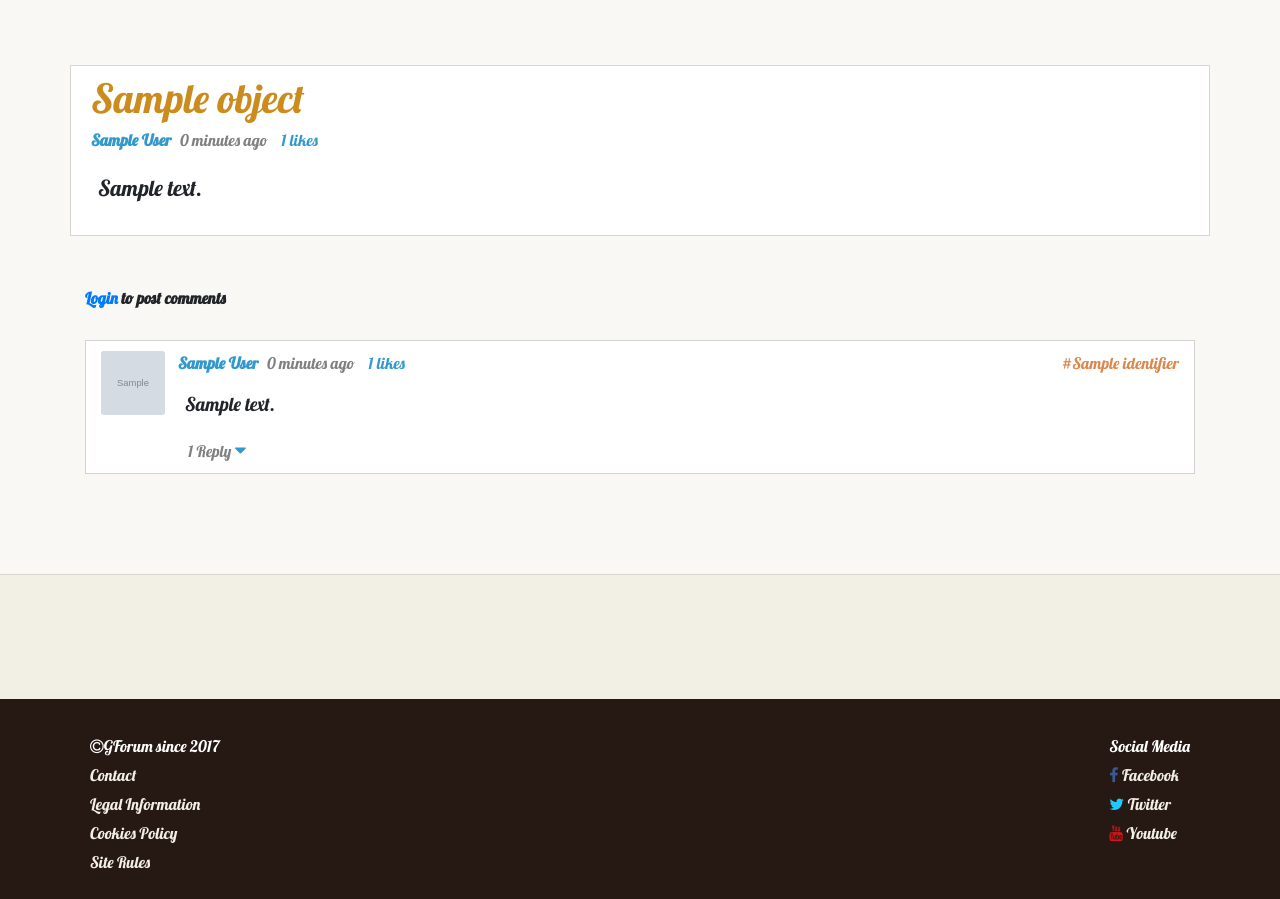
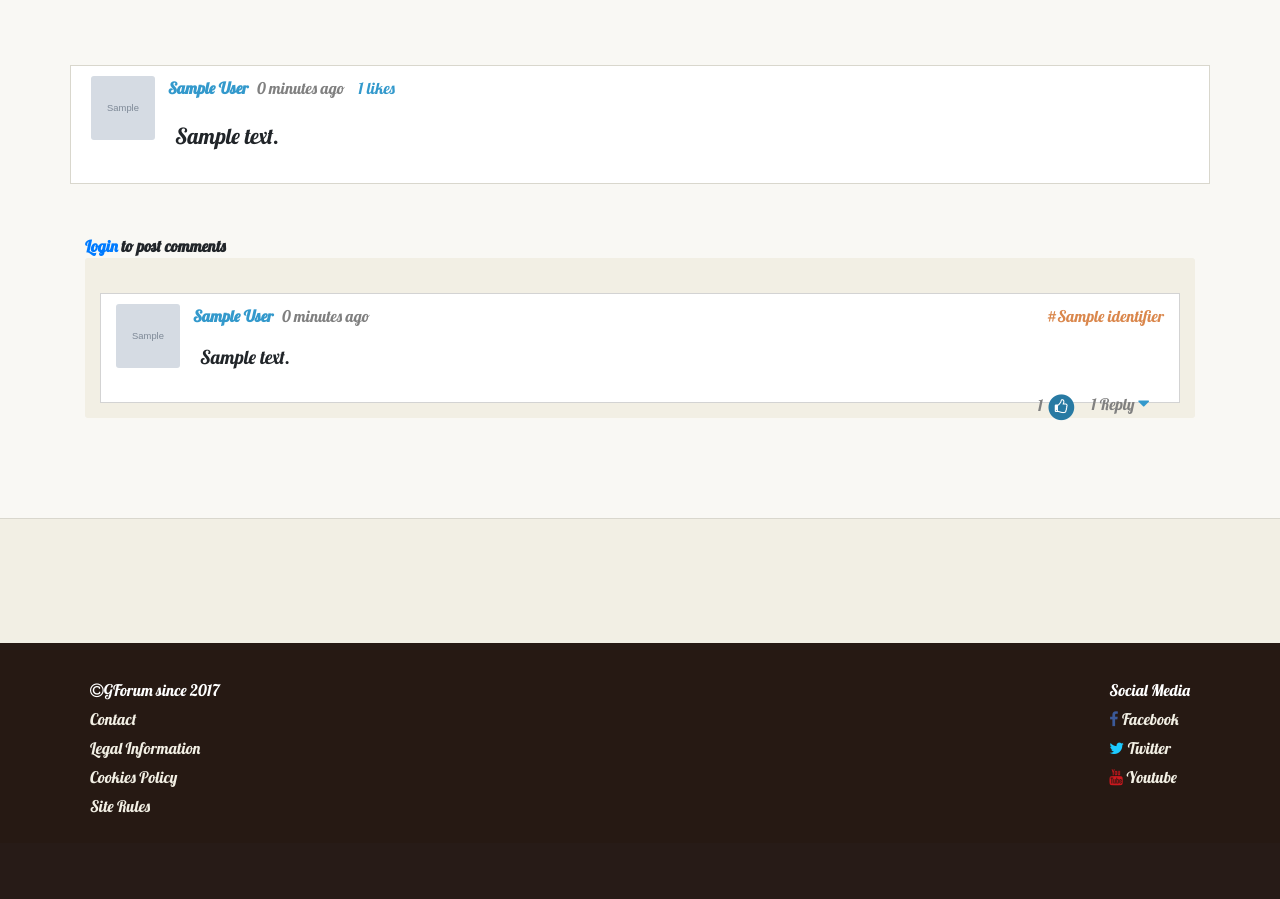
Before and after one commit to Razboi/GForum, a Django app: template templates/posts/post_detail.html in a window 1280 px wide. Shown: the part 220-1119 px from the top of the page. After the commit the page ends 1033 px from the top, so only its background shows below. Run offline with Django 3.2, Linux system fonts and the light colour scheme; the template is opened without the code that fills it: most values are stand-ins (such as "Sample title", 1, 10 or a date in 2020); grey boxes marked "Sample" are stand-in pictures; some libraries are stand-ins or nearby versions.

Commit message:
Improved comments and post style

```diff
--- a/static/css/base.css
+++ b/static/css/base.css
@@ -467,8 +467,16 @@ p {
 	cursor: pointer;
 }
 
+.options {
+  visibility: hidden;
+}
+
 .edit_and_delete:hover {
 	color: #d5a34a;
+}
+
+#post_content:hover .edit_and_delete {
+  visibility: visible;
 }
 
 .back_to_forum {
@@ -509,6 +517,26 @@ p {
 	color: #3399cc;
 }
 
+#comments_list {
+  background: #F2EFE4;
+  padding: 15px;
+  border-radius: 3px;
+}
+
+.num_likes {
+  float: right;
+  color: grey;
+  margin-right: 15px;
+}
+
+.num_likes .fa-stack {
+  font-size: 15px;
+}
+
+.num_likes .fa-circle {
+  color: #287aa3;
+}
+
 .save_button {
 	background: #3399cc;
 	color: white;
@@ -526,12 +554,16 @@ p {
 }
 
 .commentContainer {
-	margin-top: 30px;
+	margin-top: 20px;
 	border: 1px solid lightgrey;
 	background: white;
 	position: relative;
 	padding-top: 10px;
 	padding-bottom: 10px;
+}
+
+.commentContainer:hover .options {
+  visibility: visible;
 }
 
 .commentContainer p {
@@ -571,7 +603,7 @@ p {
 
 .parent_content {
 	color: white;
-	background: rgba(0, 0, 0, 0.905);
+	background: rgba(0, 0, 0, 0.9);
 	display: none;
 	z-index: 2;
 	position: absolute;
@@ -622,9 +654,10 @@ p {
 
 .replies_link {
 	color: grey !important;
-	margin-left: 10px;
+	margin-right: 15px;
 	cursor: pointer;
 	text-decoration: none !important;
+  float: right;
 }
 
 .replies_link i {
--- a/static/js/base.js
+++ b/static/js/base.js
@@ -27,4 +27,10 @@ $(document).ready(function(){
     $("#comment_form").toggle();
   });
 
+  $(".parent_content_body").text(function(index, currentText) {
+    if (currentText.length > 350) {
+      return currentText.substr(0,350) + " ...";
+    }
+  });
+
 });
--- a/templates/comments/comment_list.html
+++ b/templates/comments/comment_list.html
@@ -16,6 +16,7 @@
   {% endif %}
 
   <!--- Comments --->
+  <div id="comments_list">
     {% for comment in comment_list %}
       <!--- Comment info --->
       <div class="container-fluid commentContainer">
@@ -25,9 +26,7 @@
           <span class="comment_identifier">#{{ comment.identifier }} </span>
           <b class="comment_author"><a href="{% url 'accounts:profile' user=comment.author.username %}">{{ comment.author }}</a></b>
           <span class="comment_info"> {{ comment.created|timesince }} ago</span>
-        {% if comment.score.count > 0 %}
-        <span class="comment_likes_count">{{ comment.score.count }} likes</span>
-        {% endif %}
+
 
           <!--- If its a reply show parent identifier and content on hover --->
           {% if comment.is_reply %}
@@ -35,7 +34,7 @@
           <!--- Parent content --->
           <div class="parent_content">
             <b>{{ comment.parent.author }}</b>
-          <p>{{ comment.parent.content }}</p>
+            <p class="parent_content_body">{{ comment.parent.content }}</p>
           </div>
           {% endif %}
 
@@ -43,25 +42,26 @@
           <p>{{ comment.content }}</p>
           <!--- Options --->
           {% if comment.author == request.user %}
-        <b><a href="{% url 'comment:update' pk=comment.pk %}" class="edit_and_delete">Edit</a></b>
-        <b><a href="{% url 'comment:delete' pk=comment.pk %}" class="edit_and_delete">Delete</a></b>
+          <b><a href="{% url 'comment:update' pk=comment.pk %}" class="edit_and_delete options">Edit</a></b>
+          <b><a href="{% url 'comment:delete' pk=comment.pk %}" class="edit_and_delete options">Delete</a></b>
           {% endif %}
 
           <!--- Reply option and form --->
           {% if user.is_authenticated and comment.author != request.user %}
           {% if request.user in comment.score.all %}
-        <span class="comment_likes_done"><a href="{% url 'comment:like' pk=comment.pk %}"><i class="fa fa-thumbs-up"></i></a></span>
+          <span class="comment_likes_done options"><a href="{% url 'comment:like' pk=comment.pk %}"><i class="fa fa-thumbs-up"></i></a></span>
           {% else %}
-        <span class="comment_likes"><a href="{% url 'comment:like' pk=comment.pk %}"><i class="fa fa-thumbs-o-up"></i></a></span>
+          <span class="comment_likes options"><a href="{% url 'comment:like' pk=comment.pk %}"><i class="fa fa-thumbs-o-up"></i></a></span>
           {% endif %}
-        <b><a href="{% url 'reports:comment' pk=comment.pk %}" class="edit_and_delete report_link">Report</a></b>
-        <b><a href="javascript:" class="edit_and_delete reply_link">Reply</a></b>
+          <b><a href="{% url 'reports:comment' pk=comment.pk %}" class="edit_and_delete report_link options">Report</a></b>
+          <b><a href="javascript:" class="edit_and_delete reply_link options">Reply</a></b>
           <form class="reply_form" method="post" action="{% url 'comment:reply' slug=object.slug pk=comment.pk %}">{% csrf_token %}
               <span class="comment_form">{{ form.as_p }}</span>
               <button type="submit" class="btn btn-default save_button">Save</button>
               <button type="button" class="btn btn-secondary cancel_button cancel_reply">Cancel</button>
           </form>
           {% endif %}
+
 
           {% if comment.replies.all %}
             <a href="javascript:" class=replies_link>{{comment.replies.all|length}}
@@ -78,9 +78,21 @@
               {% endfor %}
             </div>
           {% endif %}
+
+          {% if comment.score.count > 0 %}
+          <span class="num_likes">
+            {{ comment.score.count }}
+            <span class="fa-stack fa-lg">
+              <i class="fa fa-circle fa-stack-2x"></i>
+              <i class="fa fa-thumbs-o-up fa-stack-1x fa-inverse"></i>
+            </span>
+          </span>
+          {% endif %}
         </div>
 
 
       </div>
     {% endfor %}
   </div>
+
+</div>
--- a/templates/posts/post_detail.html
+++ b/templates/posts/post_detail.html
@@ -6,7 +6,8 @@
   {% endif %}
   <!-- Post Content -->
   <div id="post_content">
-    <!-- Title --><h1>{{ object.name }}</h1>
+    <img class="comment_pic" src="{{object.author.userprofile.image.url}}" />
+    <div class="comment_body">
       <!-- Author --><b id="post_author"><a href="{% url 'accounts:profile' user=object.author.username %}">{{ object.author }}</a></b>
       <!-- Time posted --><span id="post_info">{{ object.created|timesince }} ago</span>
       {% if object.score.count > 0 %}
@@ -20,20 +21,21 @@
       <!-- Like -->
       <!-- If already liked -->
       {% if request.user in object.score.all %}
-    <span class="comment_likes_done"><a href="{% url 'post:like' slug=object.slug %}"><i class="fa fa-thumbs-up"></i></a></span>
+      <span class="comment_likes_done"><a href="{% url 'post:like' slug=object.slug %}"><i class="fa fa-thumbs-up options"></i></a></span>
       <!-- If not liked -->
       {% else %}
-    <span class="comment_likes"><a href="{% url 'post:like' slug=object.slug %}"><i class="fa fa-thumbs-o-up"></i></a></span>
+      <span class="comment_likes"><a href="{% url 'post:like' slug=object.slug %}"><i class="fa fa-thumbs-o-up options"></i></a></span>
       {% endif %}
       <!-- Report -->
-    <b><a href="{% url 'reports:post' pk=object.pk %}" class="edit_and_delete">Report</a></b>
+      <b><a href="{% url 'reports:post' pk=object.pk %}" class="edit_and_delete options">Report</a></b>
 
       <!-- If the user is the author of the post -->
       {% else %}
       <!-- Edit and Delete post -->
-    <b><a href="{% url 'post:update' slug=object.slug %}" class="edit_and_delete">Edit</a></b>
-    <b><a href="{% url 'post:delete' slug=object.slug %}" class="edit_and_delete">Delete</a></b>
+      <b><a href="{% url 'post:update' slug=object.slug %}" class="edit_and_delete options">Edit</a></b>
+      <b><a href="{% url 'post:delete' slug=object.slug %}" class="edit_and_delete options">Delete</a></b>
       {% endif %} {% endif %}
+    </div>
   </div>
 
   <!-- Comment List -->
```
Lines whose indentation alone changed are shown as unchanged.
